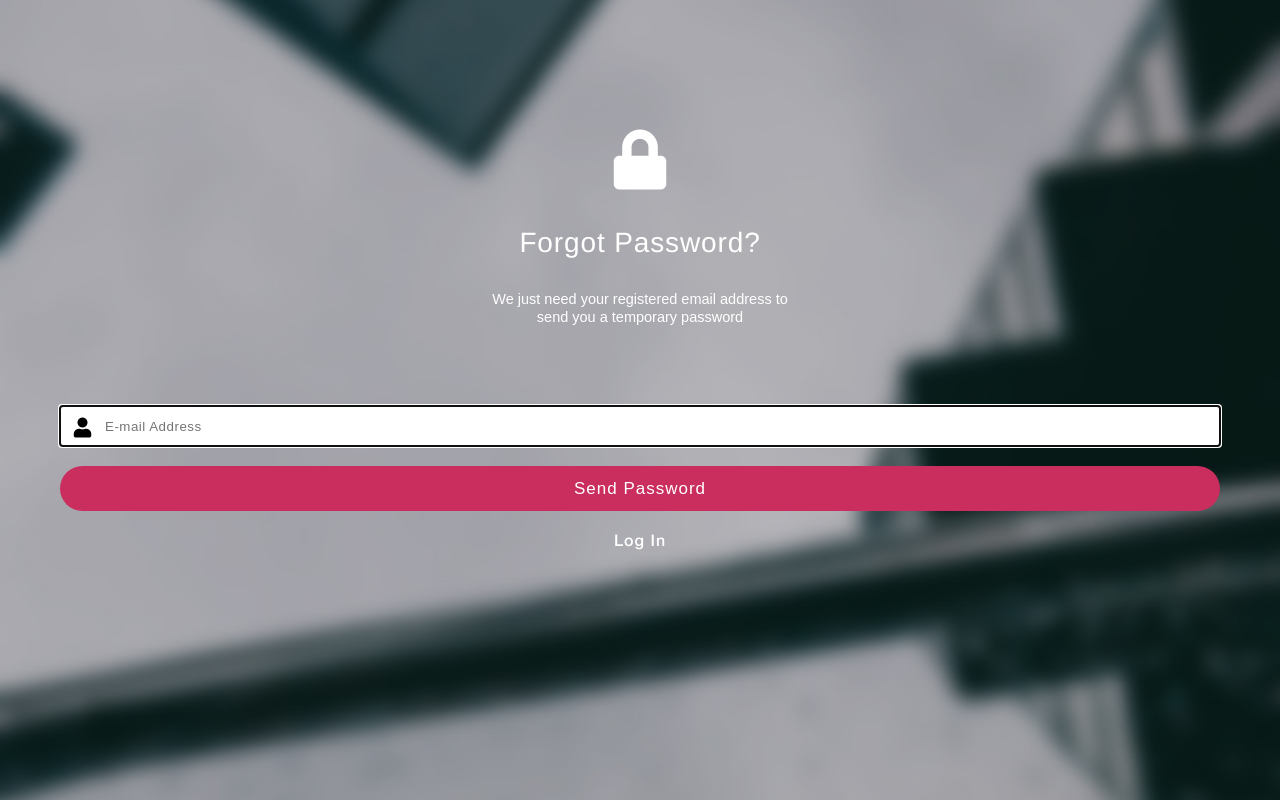
After one commit to RITTeamPearl/pearlSDev, a PHP site: page /views/forgotPwd.php in a window 1280 px wide. The commit adds this page. Run offline with PHP 8.4, Linux system fonts and the light colour scheme.

Commit message:
- Created Forgot Password View - Completed styling for Forgot Password Page - Updated Index anchor reference

```diff
--- a/index.php
+++ b/index.php
@@ -22,7 +22,7 @@
             <input class='block' id='password' type = 'password' placeholder= 'Password' name='password' required='required'/>
             <i class="fas fa-lock" aria-hidden='true'></i>
         </div>
-        <a id='forgot' href='forgotPwd.php'> Forgot password?</a>
+        <a id='forgot' href='/views/forgotPwd.php'>Forgot password?</a>
         <input class='block formSubmit centered' id='login' type = 'submit' value= 'Log in'/>
         <a id='signup' href='createAcct.php'> Sign Up</a>
     </form>
--- /dev/null
+++ b/style/css/forgotPwd.css
@@ -0,0 +1,121 @@
+@font-face {
+  font-family: 'Helvetica Neue';
+  src: url(../../assets/fonts/HelveticaNeue-Medium.ttf) format("truetype");
+  font-weight: lighter; }
+@font-face {
+  font-family: 'Helvetica Neue Bold';
+  src: url(../../assets/fonts/HelveticaNeue-Bold.ttf) format("truetype");
+  font-weight: bold; }
+@font-face {
+  font-family: 'Helvetica Neue Light';
+  src: url(../../assets/fonts/HelveticaNeue-Light.ttf) format("truetype");
+  font-weight: lighter; }
+@font-face {
+  font-family: 'Helvetica Neue Thin';
+  src: url(../../assets/fonts/HelveticaNeue-Thin.ttf) format("truetype");
+  font-weight: lighter; }
+@font-face {
+  font-family: 'Helvetica Neue Italic';
+  src: url(../../assets/fonts/HelveticaNeue-It.ttf) format("truetype");
+  font-weight: normal;
+  font-style: italic; }
+body {
+  font-family: "Helvetica Neue", sans-serif;
+  font-weight: normal;
+  margin: 0; }
+
+html, body {
+  height: 100%;
+  max-width: 100%;
+  overflow-x: hidden; }
+
+h2 {
+  font-weight: lighter;
+  letter-spacing: 0.03125em; }
+
+a {
+  text-decoration: none;
+  color: black; }
+
+i {
+  font-size: 1.25em; }
+
+.centered {
+  text-align: center;
+  margin: 0 auto; }
+
+.block {
+  display: block; }
+
+.formSubmit {
+  background-color: #c92e5f;
+  border-radius: 30px;
+  border-width: 0;
+  color: white;
+  font-size: 1.0625em;
+  letter-spacing: 1px; }
+
+.inputWithIcon {
+  position: relative; }
+  .inputWithIcon i {
+    position: absolute;
+    left: 0.6875em;
+    top: 0.5625em;
+    font-size: 1.25em; }
+  .inputWithIcon input {
+    padding-left: 2.8125rem;
+    box-sizing: border-box;
+    width: 100%;
+    height: 2.5rem;
+    box-shadow: inset 0 0 1px #666;
+    border: none; }
+  .inputWithIcon ::placeholder {
+    color: 6A6A6A;
+    letter-spacing: .5px; }
+
+body {
+  background: url(../../assets/images/background-image.jpg);
+  background-repeat: no-repeat;
+  -webkit-background-size: cover;
+  -moz-background-size: cover;
+  -o-background-size: cover;
+  background-size: cover;
+  background-position: center; }
+
+.container {
+  padding-top: 8.125rem; }
+
+.header {
+  text-align: center; }
+  .header .fa-lock {
+    font-size: 3.75em;
+    color: white; }
+  .header #title {
+    font-size: 1.75em;
+    line-height: 2.1875rem;
+    margin-top: 2.1875rem;
+    color: white; }
+  .header .subtitle {
+    font-family: "Helvetica Neue-Thin", sans-serif;
+    font-size: 0.90625em;
+    line-height: 1.25em;
+    margin-top: 1.875rem;
+    color: white; }
+
+#formContainer {
+  margin-top: 5rem;
+  padding: 0 3.75rem;
+  width: 100%;
+  box-sizing: border-box; }
+  #formContainer .formSubmit {
+    width: 100%;
+    height: 2.8125rem;
+    margin-top: 1.875rem; }
+  #formContainer #login {
+    display: block;
+    color: white;
+    margin-top: 1.25rem;
+    text-align: center;
+    letter-spacing: 1px; }
+
+/*# sourceMappingURL=forgotPwd.css.map */
--- /dev/null
+++ b/style/sass/forgotPwd.scss
@@ -0,0 +1,62 @@
+// ------- Styling specifically for forgotPwd Page -------
+
+//Import global styling
+@import 'styles';
+
+body {
+    background: url(../../assets/images/background-image.jpg);
+    background-repeat:no-repeat;
+    -webkit-background-size:cover;
+    -moz-background-size:cover;
+    -o-background-size:cover;
+    background-size:cover;
+    background-position:center;
+}
+
+.container {
+    padding-top: pxToRem(260);
+}
+
+.header {
+    text-align: center;
+    .fa-lock {
+        font-size: pxToEm(120);
+        color: white;
+    }
+
+    #title {
+        font-size: pxToEm(56);
+        line-height: pxToRem(70);
+        margin-top: pxToRem(70);
+        color: white;
+    }
+
+    .subtitle {
+        font-family: "Helvetica Neue-Thin", sans-serif;
+        font-size: pxToEm(29);
+        line-height: pxToEm(40);
+        margin-top: pxToRem(60);
+        color: white;
+    }
+}
+
+#formContainer {
+    margin-top: pxToRem(160);
+    padding: 0 pxToRem(120);
+    width: 100%;
+    box-sizing: border-box;
+
+    .formSubmit {
+        width: 100%;
+        height: pxToRem(90);
+        margin-top: pxToRem(60);
+    }
+
+    #login {
+        display: block;
+        color: white;
+        margin-top: pxToRem(40);
+        text-align: center;
+        letter-spacing: 1px;
+    }
+}
--- /dev/null
+++ b/views/forgotPwd.php
@@ -0,0 +1,32 @@
+<!DOCTYPE html>
+<html>
+<head>
+    <title>Rochester Riverside Convention Center</title>
+    <meta charset='utf-8'/>
+    <meta name='viewport' content='width=device-width, initial-scale = 1.0, minimum-scale = 1.0, maximum-scale = 5.0' />
+    <link rel='stylesheet' type='text/css' media='screen' href='/style/css/forgotPwd.css'>
+    <link href='../assets/fonts/fontawesome-free-5.2.0-web/css/all.min.css' rel='stylesheet'>
+</head>
+
+<body id='forgotPwdPage'>
+    <div class='container'>
+    <!-- Header -->
+    <div class='header'>
+        <i class="fas fa-lock" aria-hidden='true'></i>
+        <h2 id='title' class='centered'>Forgot Password?</h2>
+        <p class='subtitle centered'>We just need your registered email address to<br/>send you a temporary password</p>
+    </div>
+
+    <!-- Send Password Form -->
+    <form id='formContainer' action='blank.php' method='POST'>
+        <div class='inputWithIcon'>
+            <input class='block' id='email' type = 'email' placeholder= 'E-mail Address' name='email' required="required" autofocus>
+            <i class='fas fa-user' aria-hidden='true'></i>
+        </div>
+
+        <input class='block formSubmit centered' id='login' type = 'submit' value= 'Send Password'/>
+        <a id='login' href='../index.php'>Log In</a>
+    </form>
+    </div>
+</body>
+</html>
```
Also changed, not shown: 1 other file.
